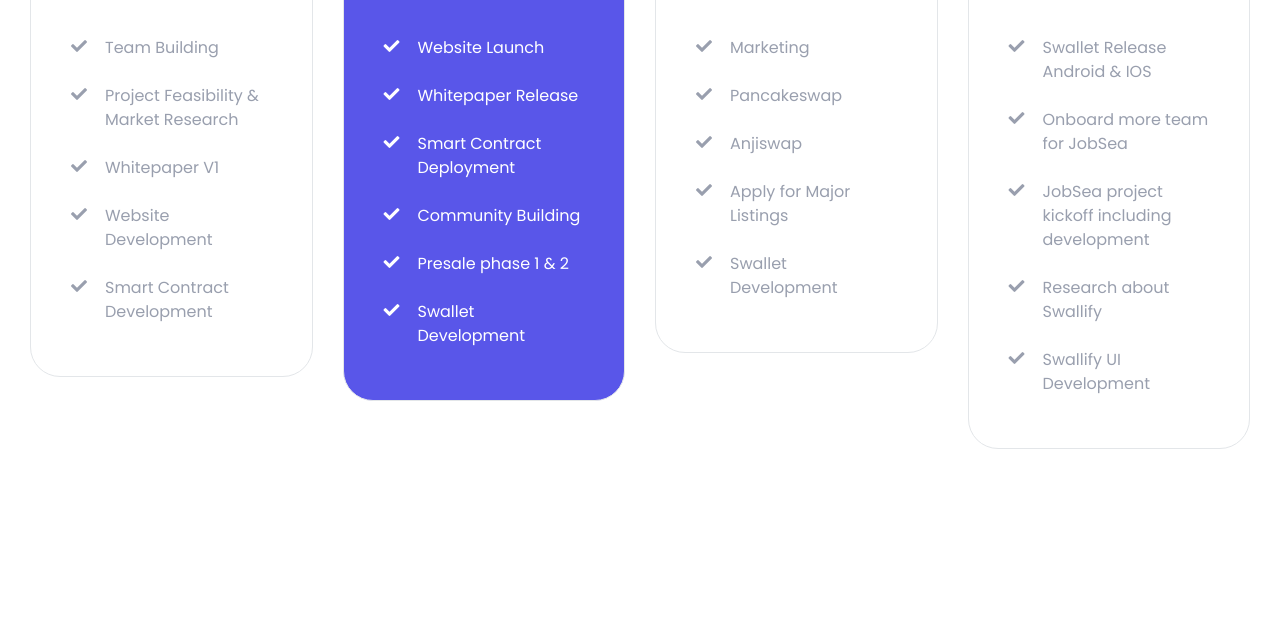
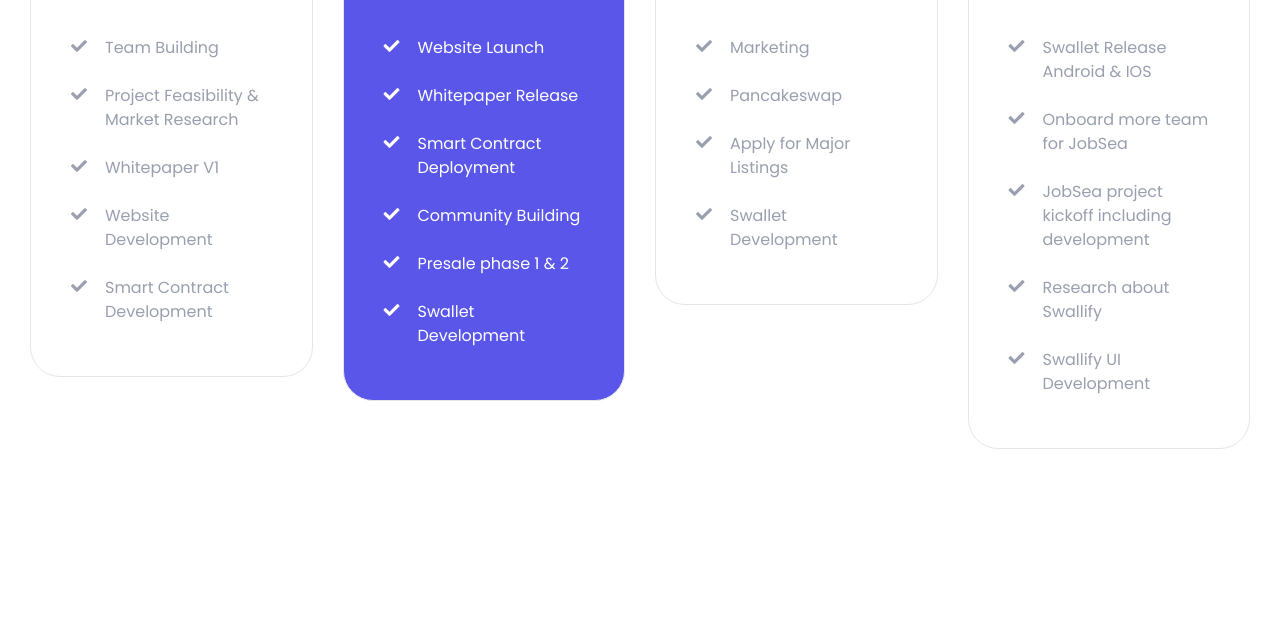
Before and after one commit to SwallEco/swall, a website: page app/web/views/index.html in a window 1280 px wide. Shown: the part 4640-5277 px from the top of the page. Drawn offline with nearby package versions, Linux system fonts and the light colour scheme; files that its build step writes are made by us from their sources; files whose address does not match are found by name.

Commit message:
Remove anjiswap on roadmap

```diff
--- a/app/web/views/index.html
+++ b/app/web/views/index.html
@@ -393,7 +393,6 @@
                                 <ul class="list-unstyled">
                                     <li>Marketing</li>
                                     <li>Pancakeswap</li>
-                                    <li>Anjiswap</li>
                                     <li>Apply for Major Listings</li>
                                     <li>Swallet Development</li>
                                 </ul>
```
Also changed, not shown: 6 other files.
